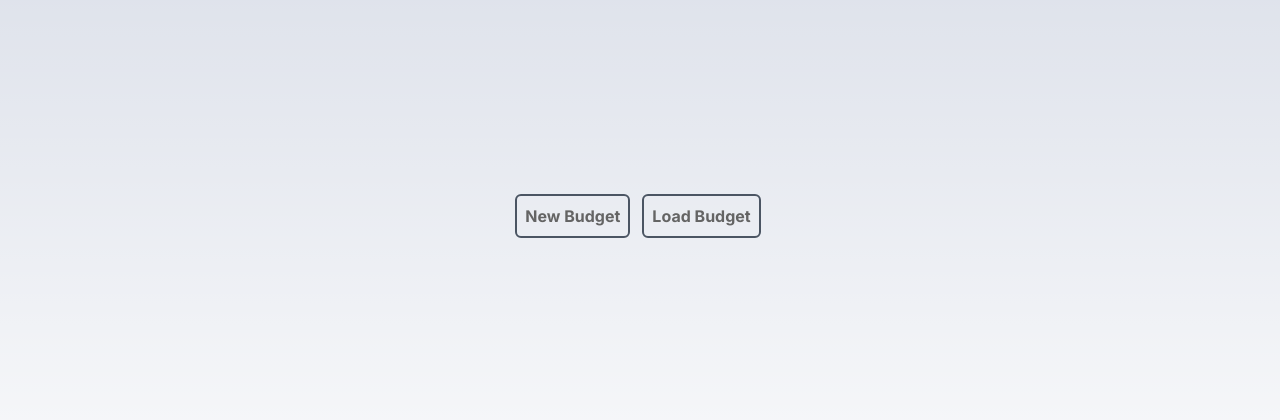
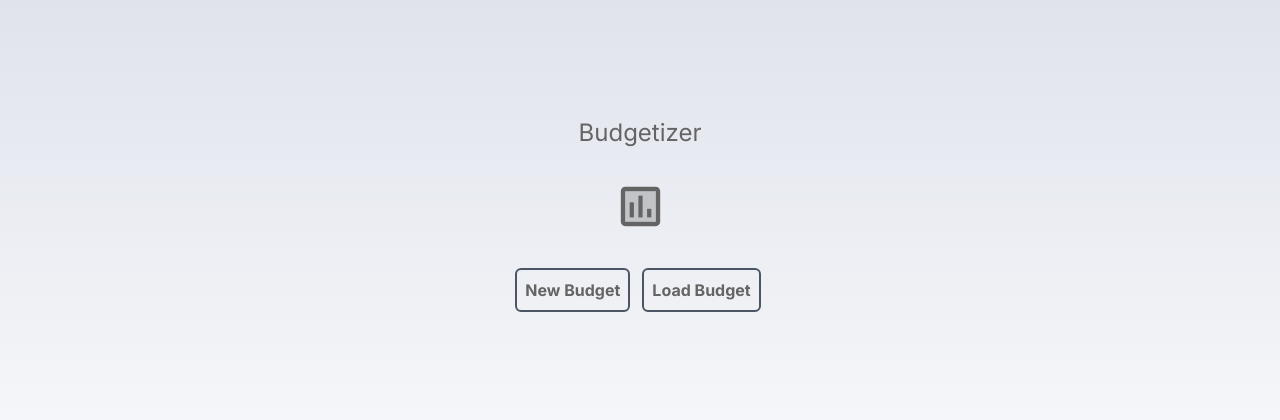
Before and after one commit to posthello-code/budgetizer, a Next.js app: page / in a window 1280 px wide. Shown: the part 184-604 px from the top of the page. Built offline with nearby package versions, Linux system fonts and the light colour scheme; no server answers.

Commit message:
make home page look nicer

```diff
--- a/app/budgets/page.tsx
+++ b/app/budgets/page.tsx
@@ -98,7 +98,7 @@ export default function BudgetPage(options: any) {
   }
 
   return (
-    <main style={{ height: "100vh" }}>
+    <div style={{ height: "100vh" }}>
       {isBackendLoading && <div>Loading...</div>}
       {displayConfirmation && (
         <SaveConfirmation
@@ -214,7 +214,7 @@ export default function BudgetPage(options: any) {
           </div>
         </div>
       </div>
-    </main>
+    </div>
   );
 }
 
--- a/app/layout.tsx
+++ b/app/layout.tsx
@@ -24,7 +24,9 @@ export default function RootLayout({
         ></meta>
       </head>
       <body style={{ minHeight: "100vh" }} className={inter.className}>
-        <RecoilContextProvider>{children}</RecoilContextProvider>
+        <main>
+          <RecoilContextProvider>{children}</RecoilContextProvider>
+        </main>
       </body>
     </html>
   );
--- a/app/page.tsx
+++ b/app/page.tsx
@@ -6,6 +6,8 @@ import { useRouter } from "next/navigation";
 import budgetizerApi from "./services/budgetizer-api";
 import { useRecoilState } from "recoil";
 import { budgetId as budgetIdState } from "./services/recoil";
+import AssessmentTwoToneIcon from "@mui/icons-material/AssessmentTwoTone";
+
 export default function Home() {
   const router = useRouter();
   const [loaderInput, setLoaderInput] = useState<boolean>(false);
@@ -13,9 +15,14 @@ export default function Home() {
 
   // ping render to wake up the backend
   budgetizerApi.ping();
+
   return (
-    <main>
-      <div className="home-page">
+    <div id="home-page-content" className="home-page flex flex-col">
+      <div className="text-2xl mb-10">Budgetizer</div>
+      <AssessmentTwoToneIcon
+        fontSize="large"
+        className="text-9xl scale-150 mb-10"
+      />
       {!loaderInput ? (
         <HomePageButtons setLoaderInput={setLoaderInput}></HomePageButtons>
       ) : (
@@ -27,7 +34,6 @@ export default function Home() {
         ></BudgetLoaderControls>
       )}
     </div>
-    </main>
   );
 }
 
```
Lines whose indentation alone changed are shown as unchanged.
